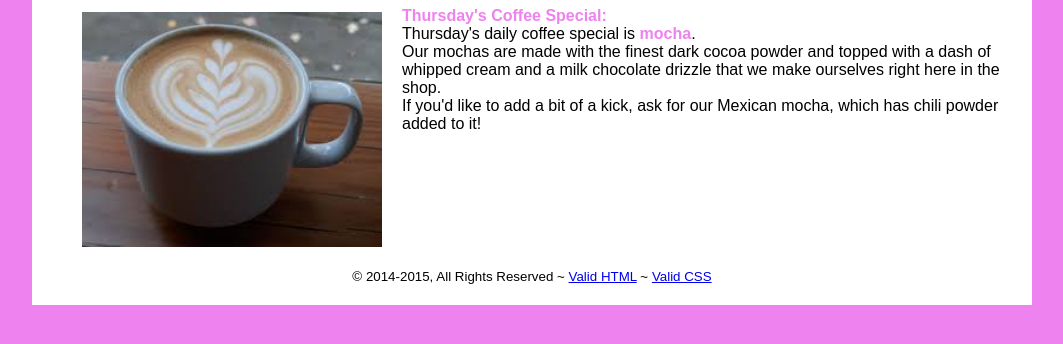
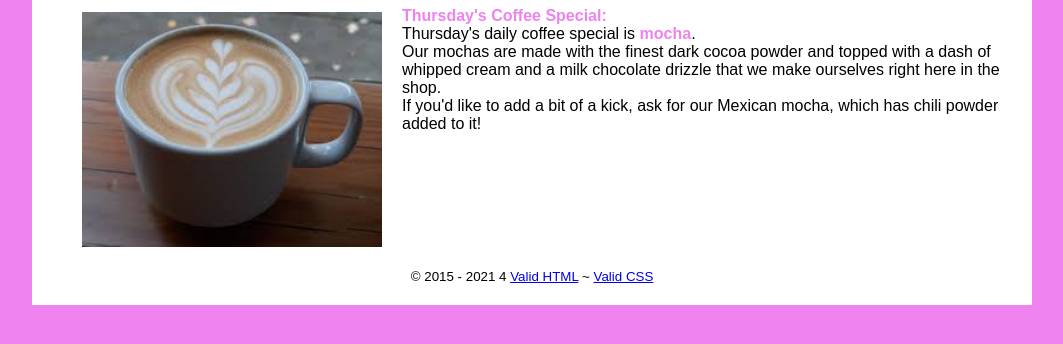
Before and after one commit to AChishungu/daily-grind, a plain HTML site: page index.html in a window 1280 px wide. Shown: the part 150-494 px from the top of the page, without its empty margins (108-1171 px from the left). Drawn offline with Linux system fonts and the light colour scheme.

Commit message:
Update index.html

```diff
--- a/index.html
+++ b/index.html
@@ -73,7 +73,9 @@
 		</main>
 
 		<footer>
-			<small>&copy; 2014-2015, All Rights Reserved ~
+			<small>&copy; <script type="text/javascript">
+				document.write("2015 - "+ new Date().getFullYear() + " " + new Date().getDate());
+				</script>
 			<a href="https://validator.w3.org/check/referer" target="_blank">Valid HTML</a> ~
 			<a href="https://jigsaw.w3.org/css-validator/check?uri=referer" target="_blank">Valid CSS</a>
 			</small>
```
